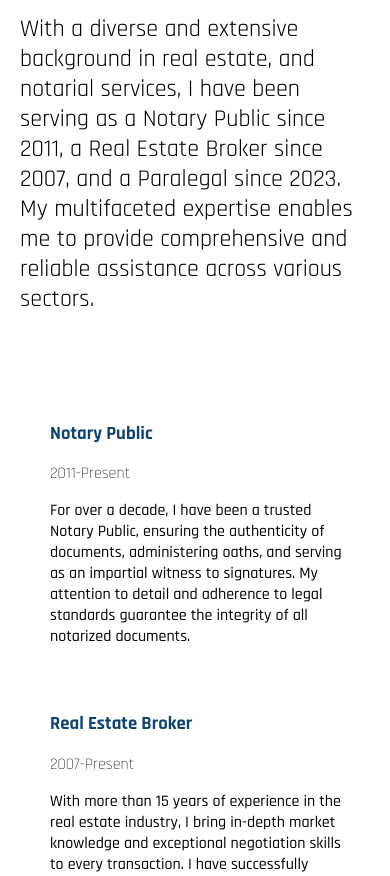
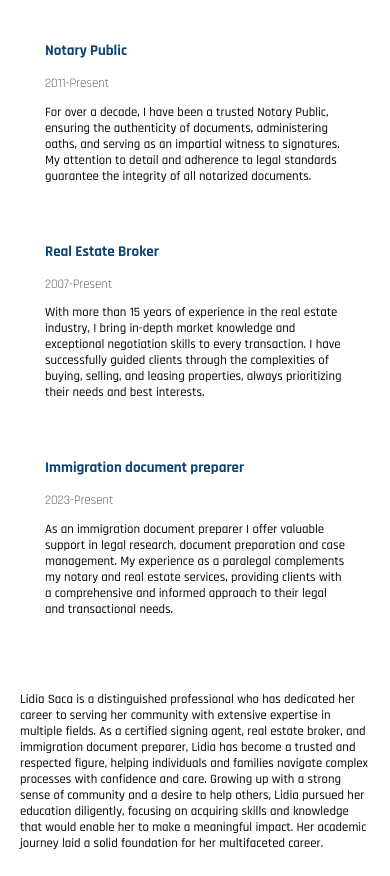
Before and after one commit to YemilR10s/notary-public-portafolio, a React (Vite) app: page /notary-public-portafolio/AboutMePage in a window 390 px wide. Shown: the part 1062-1938 px from the top of the page. Built offline with nearby package versions, Linux system fonts and the light colour scheme; a web font is replaced by a local one.

Commit message:
some detiles about me - home - payments

```diff
--- a/src/App.jsx
+++ b/src/App.jsx
@@ -32,6 +32,7 @@ import i18n from 'i18next'
 import { FAQ } from './components/fqa'
 import { BrowserRouter, Route, Routes } from 'react-router-dom'
 import { AboutMePage } from './pages/aboutMePage'
+import { LegalInfoPage } from './pages/legalInfoPage'
 
 
 // initialize i18next
@@ -90,6 +91,7 @@ function App() {
         <Route path='/notary-public-portafolio/testimonios' element={<TestimonialsPage />}/>
         <Route path='/notary-public-portafolio/AboutMePage' element={<AboutMePage />}/>
         <Route path='/notary-public-portafolio/faq' element={ <FAQ/>}/>
+        <Route path='/notary-public-portafolio/legalInfoPage' element={ <LegalInfoPage/>}/>
 
       </Routes>
 
--- a/src/components/gallery.jsx
+++ b/src/components/gallery.jsx
@@ -7,6 +7,7 @@ import gallery3 from '/gallery3.jpg';
 import gallery4 from '/gallery4.jpg';
 import gallery6 from '/gallery6.jpg';
 import { Testimonios } from './testimonios';
+import { FAQ } from './fqa';
 
 
 export const Gallery = () => {
@@ -32,6 +33,7 @@ export const Gallery = () => {
 
     </div>
     <Testimonios/>
+    <FAQ/>
     </>
 
   );
--- a/src/components/home.jsx
+++ b/src/components/home.jsx
@@ -65,7 +65,9 @@ export const Home = () => {
         <img src={logo3} alt="logo3" />
         <img src={logo4} alt="logo3" />
       </div>
+      <h2 className='ourServicesH2Home'>{t("ourServices")}</h2>
       <Services/>
+      <h2 className='testimonyH2Home'>{t("testimony")}</h2>
       <Testimonios/>
       <Payments/>
     </>
--- a/src/locales/aboutMeT/enAboutMe.json
+++ b/src/locales/aboutMeT/enAboutMe.json
@@ -4,7 +4,22 @@
 
 
 
-    "rightTextP":"With a diverse and extensive background in real estate, and notarial services, I have been serving as a Notary Public since 2011, a Real Estate Broker since 2007, and a Paralegal since 2023. My multifaceted expertise enables me to provide comprehensive and reliable assistance across various sectors.",
+
+    "rightTextP": {
+        "part1": "Lidia Saca is a distinguished professional who has dedicated her career to serving her community with extensive expertise in multiple fields. As a certified signing agent, real estate broker, and immigration document preparer, Lidia has become a trusted and respected figure, helping individuals and families navigate complex processes with confidence and care.\n\nGrowing up with a strong sense of community and a desire to help others, Lidia pursued her education diligently, focusing on acquiring skills and knowledge that would enable her to make a meaningful impact. Her academic journey laid a solid foundation for her multifaceted career.",
+        "part2": "As a certified signing agent, Lidia embodies precision, integrity, and a deep understanding of legal documentation. In this capacity, she has facilitated countless real estate transactions, ensuring that documents are properly signed, notarized, and filed. Her meticulous attention to detail and commitment to accuracy have made her a reliable and sought-after signing agent.",
+        "part3": "Expanding her professional scope, Lidia obtained her license as a real estate broker. In this role, she assists clients in buying, selling, and renting properties. Her comprehensive knowledge of the real estate market, combined with her negotiation skills and dedication to client satisfaction, has helped many individuals and families find their dream homes and make sound investment decisions. Lidia's client-centric approach focuses on understanding their needs and providing personalized service.",
+        "part4": "Recognizing the challenges faced by immigrants, Lidia also became an immigration document preparer. She provides essential services to those navigating the complexities of immigration paperwork. Her expertise in preparing and filing immigration documents has been invaluable to her clients, offering them guidance and support during what can be a daunting process. Lidia's empathy and cultural sensitivity ensure that each client feels understood and well-supported.",
+        "part5": "Lidia's commitment to her community extends beyond her professional roles. She is always looking for ways to give back, and her community service is a testament to her belief in the importance of helping others and making a positive impact. Her dedication is rooted in her faith in God, which guides her efforts to improve the lives of those around her.",
+        "part6": "Outside of her professional endeavors, Lidia enjoys spending time with her family and friends. She is passionate about continuous learning and often engages in activities that broaden her knowledge and skills. Her personal life is marked by the same dedication and passion that define her professional career.",
+        "part7": "Lidia Saca exemplifies the values of hard work, dedication, and service. Her diverse expertise and commitment to helping others have made her a respected and beloved figure in her community. Through her professional work and community service, Lidia continues to make a positive difference in the lives of those she serves."
+      },
+
+
+
+
+
+
     "notaryPublicH3": "Notary Public",
     "notaryPublicDate": "2011-Present",
     "notaryPublicText": " For over a decade, I have been a trusted Notary Public, ensuring the authenticity of documents, administering oaths, and serving as an impartial witness to signatures. My attention to detail and adherence to legal standards guarantee the integrity of all notarized documents.",
@@ -22,8 +37,8 @@
 
 
 
-    "paralegalH3":"Paralegal",
-    "paralegalDate":"2023-Present",
-    "paralegalText":" As a recent Paralegal, I offer valuable support in legal research, document preparation, and case management. My paralegal expertise complements my notarial and real estate services, providing clients with a well-rounded and informed approach to their legal and transactional needs."
+    "immigrationH3":"Immigration document preparer",
+    "immigrationDate":"2023-Present",
+    "immigrationText":" As an immigration document preparer I offer valuable support in legal research, document preparation and case management. My experience as a paralegal complements my notary and real estate services, providing clients with a comprehensive and informed approach to their legal and transactional needs."
 
 }
--- a/src/locales/aboutMeT/esAboutMe.json
+++ b/src/locales/aboutMeT/esAboutMe.json
@@ -2,8 +2,15 @@
     "aboutMeH2": "Sobre Mi",
 
 
-
-    "rightTextP":"Con una experiencia diversa y extensa en bienes raíces y servicios notariales, me he desempeñado como notario público desde 2011, corredor de bienes raíces desde 2007 y asistente legal desde 2023. Mi experiencia multifacética me permite brindar asistencia integral y confiable en todo diversos sectores.",
+    "rightTextP": {
+        "part1": "Lidia Saca es una profesional distinguida que ha dedicado su carrera a servir a su comunidad con una amplia experiencia en múltiples campos. Como agente de firmas certificada, corredora de bienes raíces y preparadora de documentos de inmigración, Lidia se ha convertido en una figura confiable y respetada, ayudando a individuos y familias a navegar por procesos complejos con confianza y cuidado.\n\nCreciendo con un fuerte sentido de comunidad y un deseo de ayudar a los demás, Lidia persiguió su educación diligentemente, enfocándose en adquirir habilidades y conocimientos que le permitieran tener un impacto significativo. Su trayectoria académica sentó una base sólida para su carrera multifacética.",
+        "part2": "Como agente de firmas certificada, Lidia encarna la precisión, la integridad y una profunda comprensión de la documentación legal. En esta capacidad, ha facilitado innumerables transacciones inmobiliarias, asegurando que los documentos sean debidamente firmados, notariados y archivados. Su meticulosa atención al detalle y compromiso con la precisión la han convertido en una agente de firmas confiable y solicitada.",
+        "part3": "Ampliando su alcance profesional, Lidia obtuvo su licencia como corredora de bienes raíces. En este rol, asiste a sus clientes en la compra, venta y alquiler de propiedades. Su conocimiento integral del mercado inmobiliario, combinado con sus habilidades de negociación y dedicación a la satisfacción del cliente, ha ayudado a muchas personas y familias a encontrar la casa de sus sueños y tomar decisiones de inversión acertadas. El enfoque centrado en el cliente de Lidia se centra en entender sus necesidades y proporcionar un servicio personalizado.",
+        "part4": "Reconociendo los desafíos que enfrentan los inmigrantes, Lidia también se convirtió en preparadora de documentos de inmigración. Ella ofrece servicios esenciales a aquellos que navegan por la complejidad del papeleo de inmigración. Su experiencia en la preparación y presentación de documentos de inmigración ha sido invaluable para sus clientes, ofreciéndoles orientación y apoyo durante lo que puede ser un proceso desalentador. La empatía y sensibilidad cultural de Lidia aseguran que cada cliente se sienta comprendido y bien apoyado.",
+        "part5": "El compromiso de Lidia con su comunidad va más allá de sus roles profesionales. Siempre está buscando formas de devolver a la comunidad, y su servicio comunitario es un testimonio de su creencia en la importancia de ayudar a los demás y hacer un impacto positivo. Su dedicación está arraigada en su fe en Dios, que guía sus esfuerzos para mejorar las vidas de quienes la rodean.",
+        "part6": "Fuera de sus actividades profesionales, Lidia disfruta pasar tiempo con su familia y amigos. Es apasionada por el aprendizaje continuo y a menudo se involucra en actividades que amplían sus conocimientos y habilidades. Su vida personal está marcada por la misma dedicación y pasión que definen su carrera profesional.",
+        "part7": "Lidia Saca ejemplifica los valores de trabajo duro, dedicación y servicio. Su diversa experiencia y compromiso con ayudar a los demás la han convertido en una figura respetada y querida en su comunidad. A través de su trabajo profesional y servicio comunitario, Lidia continúa haciendo una diferencia positiva en las vidas de aquellos a quienes sirve."
+      },
 
 
 
@@ -25,8 +32,8 @@
 
 
 
-    "paralegalH3":"asistente legal",
-    "paralegalDate":"2023-Presente",
-    "paralegalText":"Como asistente legal reciente, ofrezco un valioso apoyo en investigación legal, preparación de documentos y gestión de casos. Mi experiencia como asistente legal complementa mis servicios notariales y de bienes raíces, brindando a los clientes un enfoque integral e informado para sus necesidades legales y transaccionales."
+    "immigrationH3":"Preparador de documentos de inmigración",
+    "immigrationDate":"2023-Presente",
+    "immigrationText":"Como preparador de documentos de inmigración ofrezco un valioso apoyo en la investigación legal, preparación de documentos y gestión de casos. Mi experiencia como asistente legal complementa mis servicios notariales y de bienes raíces, brindando a los clientes un enfoque integral e informado de sus necesidades legales y transaccionales."
 
 }
--- a/src/pages/aboutMePage.jsx
+++ b/src/pages/aboutMePage.jsx
@@ -21,29 +21,38 @@ export const AboutMePage = () => {
         </div>
 
         <div className="rightText">
-            <p>{t("rightTextP")}</p>
+
+            <div className="notaryPublic">
+            <h3>{t("notaryPublicH3")}</h3>
+            <p className="date">{t("notaryPublicDate")}</p>
+            <p className="text">{t("notaryPublicText")}</p>
+            </div>
+
+            <div className="realEstate">
+            <h3>{t("realEstateH3")}</h3>
+            <p className="date">{t("realEstateDate")}</p>
+            <p className="text">{t("realEstateText")}</p>
+            </div>
+
+            <div className="immigration">
+            <h3>{t("immigrationH3")}</h3>
+            <p className="date">{t("immigrationDate")}</p>
+            <p className="text">{t("immigrationText")}</p>
+            </div>
+
         </div>
         </div>
 
 
         <div className="aboutMeFooter">
-            <div className="notaryPublic">
-            <h3>{t("notaryPublicH3")}</h3>
-            <p className="date">{t("notaryPublicDate")}</p>
-            <p className="text">{t("notaryPublicText")}</p>
 
-            </div>
-            <div className="realEstate">
-            <h3>{t("realEstateH3")}</h3>
-            <p className="date">{t("realEstateDate")}</p>
-            <p className="text">{t("realEstateText")}</p>
-
-            </div>
-            <div className="paralegal">
-            <h3>{t("paralegalH3")}</h3>
-            <p className="date">{t("paralegalDate")}</p>
-            <p className="text">{t("paralegalText")}</p>
-            </div>
+            <p>{t('rightTextP.part1')}</p>
+            <p>{t('rightTextP.part2')}</p>
+            <p>{t('rightTextP.part3')}</p>
+            <p>{t('rightTextP.part4')}</p>
+            <p>{t('rightTextP.part5')}</p>
+            <p>{t('rightTextP.part6')}</p>
+            <p>{t('rightTextP.part7')}</p>
 
         </div>
 
--- a/src/styles/aboutMe.css
+++ b/src/styles/aboutMe.css
@@ -1,6 +1,7 @@
 .aboutMeIMG{
     width: 100%;
     height: 500px;
+    margin-bottom: 20px;
     display: flex;
     justify-content: center;
     align-items: center;
@@ -17,7 +18,7 @@
 }
 .aboutMeArticle .leftIMG{
     width: 50%;
-    height: 600px;
+    height: 700px;
     display: flex;
     justify-content: center;
     align-items: center;
@@ -30,50 +31,76 @@
 .aboutMeArticle .rightText{
     width: 50%;
     padding: 0 40px;
-    font-size: 2em;
-    height: 600px;
+    font-size: 1em;
+    height: 700px;
     display: flex;
+    flex-direction: column;
     justify-content: center;
     align-items: center;
-}
-.aboutMeFooter{
-    display: flex;
-    margin: 50px;
 }
 
 .notaryPublic,
 .realEstate,
-.paralegal {
-    margin: 15px auto;
+.immigration {
+    margin: 5px auto;
     width: 400px;
     text-align: start;
 }
 .notaryPublic h3,
 .realEstate h3,
-.paralegal h3{
+.immigration h3{
     color: var(--color2);
 }
 .notaryPublic .date,
 .realEstate .date,
-.paralegal .date{
+.immigration .date{
     font-weight: 100;
 }
 .notaryPublic .text,
 .realEstate .text,
-.paralegal .text{
+.immigration .text{
     font-weight: 500;
 }
 
+.aboutMeFooter{
+    display: flex;
+    flex-direction: column;
+    margin: 50px 200px;
+    font-weight: 500;
+}
                                         /* responsive 1024px */
 
 @media (max-width:1024px) {
+    .aboutMeArticle .leftIMG{
+        width: 50%;
+        height: 900px;
+        display: flex;
+        justify-content: center;
+        align-items: center;
+    }
+    .aboutMeArticle .rightText{
+    width: 50%;
+    padding: 0 40px;
+    font-size: 1em;
+    height: 900px;
+    display: flex;
+    flex-direction: column;
+    justify-content: center;
+    align-items: center;
+}
 .notaryPublic,
 .realEstate,
-.paralegal {
+.immigration {
     margin: 15px auto;
     width: 300px;
     text-align: start;
 }
+}
+.aboutMeFooter{
+    display: flex;
+    flex-direction: column;
+    margin: 50px 100px;
+    font-weight: 500;
 }
 
 
@@ -81,32 +108,34 @@
 
 @media (max-width:768px) {
 
+
     .aboutMeArticle{
         width: 100%;
-        height: 800px;
+        height: 900px;
         display: flex;
         flex-direction: column;
     }
     .aboutMeArticle .leftIMG{
         width: 100%;
-        height: 600px;
+        height: 700px;
         display: flex;
         justify-content: center;
         align-items: center;
         margin-top: 40px;
     }
     .aboutMeArticle .rightText{
-        width: 80%;
-        height: 200px;
-        margin: 0 50px;
-        font-size: 1.5em;
+        width: 90%;
+        height: 700px;
+        margin: 0 10px;
+        font-size: 0.8em;
         display: flex;
+        flex-direction: row;
         justify-content: center;
         align-items: center;
     }
     .notaryPublic,
     .realEstate,
-    .paralegal {
+    .immigration {
     margin: 15px auto;
     width: 200px;
     text-align: start;
@@ -120,7 +149,7 @@
 
     .aboutMeArticle{
         width: 100%;
-        height: 900px;
+        height: 1200px;
         display: flex;
         flex-direction: column;
     }
@@ -133,27 +162,25 @@
         margin-top: 40px;
     }
     .aboutMeArticle .rightText{
-        width: 90%;
-        height: 400px;
+        width: 100%;
+        height: 1400px;
         margin: 0;
-        font-size: 1.5em;
-        display: flex;
-        justify-content: center;
-        align-items: center;
-        padding: 0 20px;
-    }
-    .aboutMeFooter{
+        font-size: 0.8em;
         display: flex;
         flex-direction: column;
-        margin: 50px;
+        padding: 0;
     }
     .notaryPublic,
     .realEstate,
-    .paralegal {
+    .immigration {
     margin: 15px auto;
     width: 300px;
     text-align: start;
 }
+    .aboutMeFooter{
+        margin: 20px;
+        font-size: 0.8em;
+    }
 
 }
                                     /* responsive 320px*/
@@ -162,13 +189,13 @@
 
     .aboutMeArticle{
         width: 100%;
-        height: 900px;
+        height: 1100px;
         display: flex;
         flex-direction: column;
     }
     .aboutMeArticle .leftIMG{
         width: 100%;
-        height: 500px;
+        height: 400px;
         display: flex;
         justify-content: center;
         align-items: center;
@@ -177,14 +204,14 @@
     }
     .aboutMeArticle .leftIMG img{
         width: 320px;
-        height: 500px;
+        height: 400px;
         border-radius: 0%;
     }
     .aboutMeArticle .rightText{
         width: 90%;
-        height: 400px;
+        height: 700px;
         margin: 0;
-        font-size: 1.5em;
+        font-size: 0.8em;
         display: flex;
         justify-content: center;
         align-items: center;
@@ -197,10 +224,14 @@
     }
     .notaryPublic,
     .realEstate,
-    .paralegal {
+    .immigration {
     margin: 15px auto;
     width: 300px;
     text-align: start;
 }
+.aboutMeFooter{
+    margin: 20px;
+    font-size: 0.8em;
+}
 
 }
```
Also changed, not shown: src/components/footer.jsx (+4 -7 lines), src/pages/legalInfoPage.jsx (added, +9 -0 lines), src/styles/home.css (+59 -0 lines), src/styles/payments.css (+4 -4 lines).
